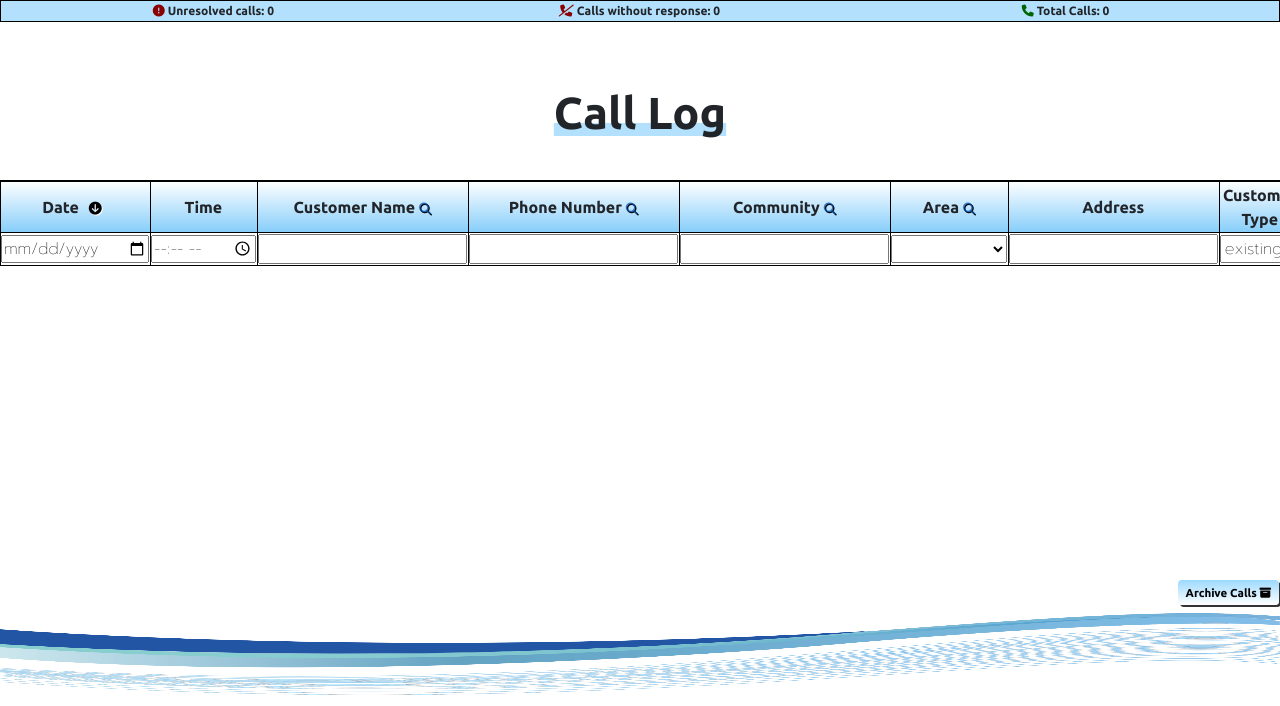
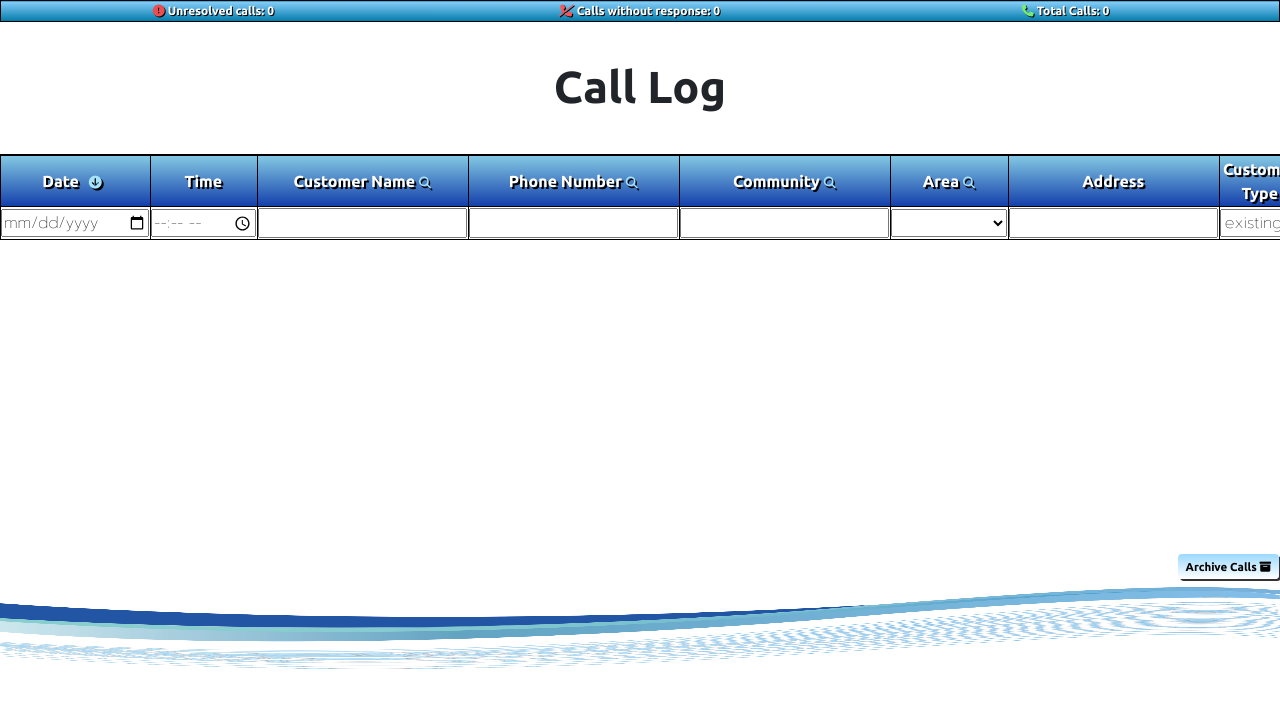
Before and after one commit to ahndawn/call-log, a Flask app: page /calls in a window 1280 px wide. Shown: the part 94-800 px from the top of the page. Run offline with Flask 3, Linux system fonts and the light colour scheme; data that the repository does not hold is empty; some libraries are stand-ins or nearby versions.

Commit message:
change css

```diff
--- a/Templates/calls.html
+++ b/Templates/calls.html
@@ -2,9 +2,9 @@
 
 {% block content %}
 <table class="status-bar">
-  <th class="call-data"><i class="fa-solid fa-circle-exclamation" style="color: darkred;"></i> Unresolved calls: {{ count_unresolved }}</th>
-  <th class="call-data"><i class="fa-solid fa-phone-slash" style="color: darkred;"></i> Calls without response: {{ count_response }}</th>
-  <th class="call-data"><i class="fa-solid fa-phone" style="color: darkgreen;"></i> Total Calls: {{ count_response }}</th>
+  <th class="call-data"><i class="fa-solid fa-circle-exclamation" style="color: rgb(234, 78, 78);"></i> Unresolved calls: {{ count_unresolved }}</th>
+  <th class="call-data"><i class="fa-solid fa-phone-slash" style="color: rgb(248, 86, 86);"></i> Calls without response: {{ count_response }}</th>
+  <th class="call-data"><i class="fa-solid fa-phone" style="color: rgb(118, 234, 118);"></i> Total Calls: {{ count_response }}</th>
 </table>
   <h1>Call Log</h1>
   <form method="post">
--- a/static/app.css
+++ b/static/app.css
@@ -4,14 +4,9 @@ form {
 
 h1 {
   font-family: 'Ubuntu', sans-serif;
-  text-decoration: underline;
-  text-decoration-color: rgb(179, 225, 253);
-  text-decoration-thickness: 0.3em;
-  text-underline-offset: -0.13em ;
-  text-decoration-skip-ink: none;
   text-align: center;
   font-size: 3.5vw;
-  padding-top: 5%;
+  padding-top: 3%;
   padding-bottom: 2.5%;
 }
 
@@ -46,28 +41,30 @@ br {
 }
 
 .call-data{
-  background-color: rgb(179, 225, 253);
+  background: linear-gradient(to top, rgb(0, 122, 170), lightskyblue);
   font-family: 'Ubuntu', sans-serif;
   width: 100px;
   height: fit-content;
   border: none;
   font-size: 12px;
+  text-shadow: black 1px 1px;
+  color: white;
 }
 
 /* search magnifying glass button on calls table */
 #search{
   background-color: transparent;
   border: none;
-  color: rgba(0, 82, 182, 0.748);
+  color: rgb(166, 227, 251);
   font-size: 12px;
   padding: 0%;
-  text-shadow: black 1px 1px;
+  text-shadow: black 1.5px 1.5px;
 }
 
 /* search magnifying glass button on calls table*/
 #search:hover {
   background-color: transparent;
-  color: white;
+  color: white
 }
 
 /* save button */
@@ -157,13 +154,14 @@ br {
 }
 
 /* search button for search templates */
-#searchbtn {
+#searchbtn  {
   border: none;
   background: linear-gradient(to bottom, white, lightskyblue);
   font-size: 14px;
   color: black;
   box-shadow: #333 3px 3px;
 }
+
 #searchbtn:hover {
   background: linear-gradient(to top, white, lightskyblue);
   font-size: 14px;
@@ -216,8 +214,8 @@ br {
 
 /* scrolls to bottom of call log */
 #scrollarrow {
-  color: black;
-  text-shadow: white 1px 1px;
+  color: rgb(166, 227, 251);
+  text-shadow: black 2px 2px;
   background-color: transparent;
   font-size: 13px;
   border: none;
@@ -225,8 +223,7 @@ br {
 
 #scrollarrow:hover {
   cursor: pointer;
-  color: lightskyblue;
-  text-shadow: #333 1px 1px;
+  color: white;
 }
 
 /* calls table */
@@ -253,12 +250,14 @@ table, td, th {
 }
 
 thead {
-  background: linear-gradient(to bottom, white, lightskyblue);
+  background: linear-gradient(to bottom, rgb(131, 200, 227), rgb(18, 61, 170));
   text-align: center;
   vertical-align: middle;
   font-weight: bolder;
   position: sticky;
   top: 0;
+  text-shadow: black 2px 2px;
+  color: white;
 }
 
 img {
```
Also changed, not shown: scripts.js (added, +27 -0 lines).
